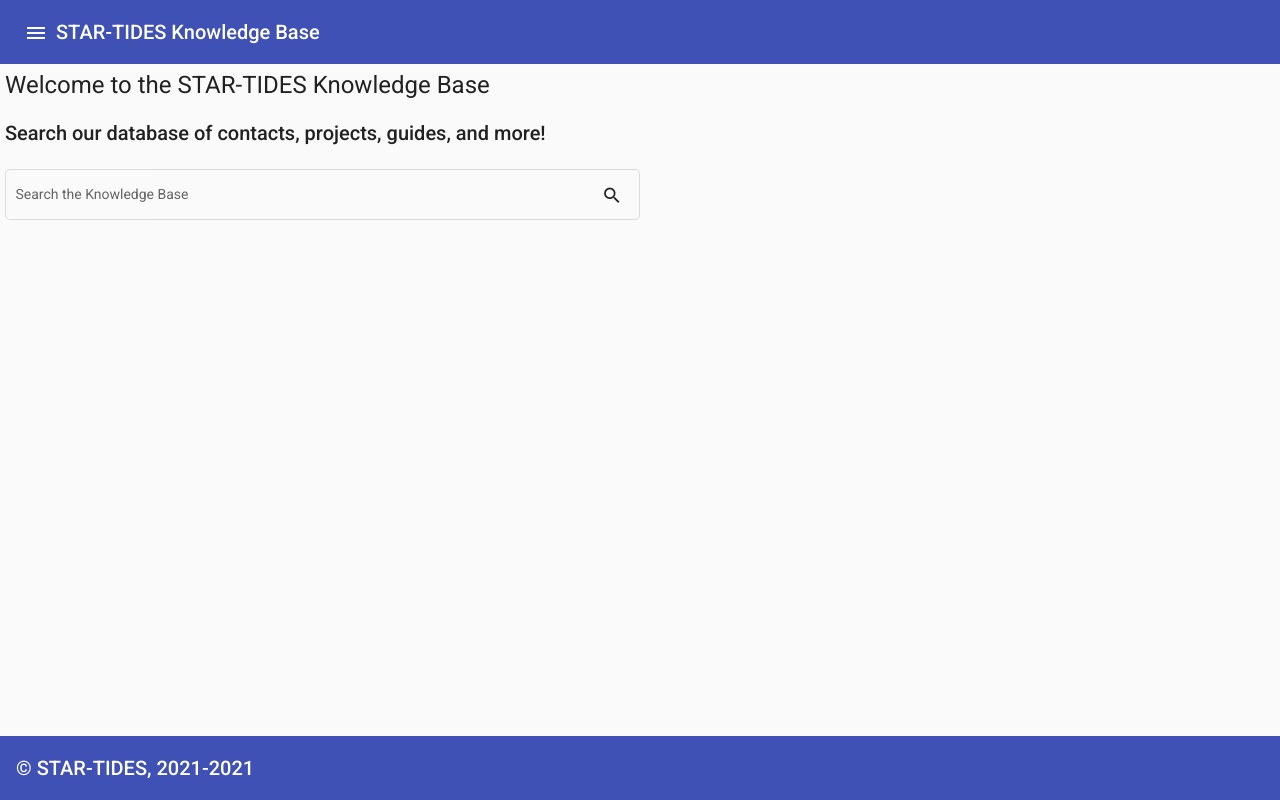
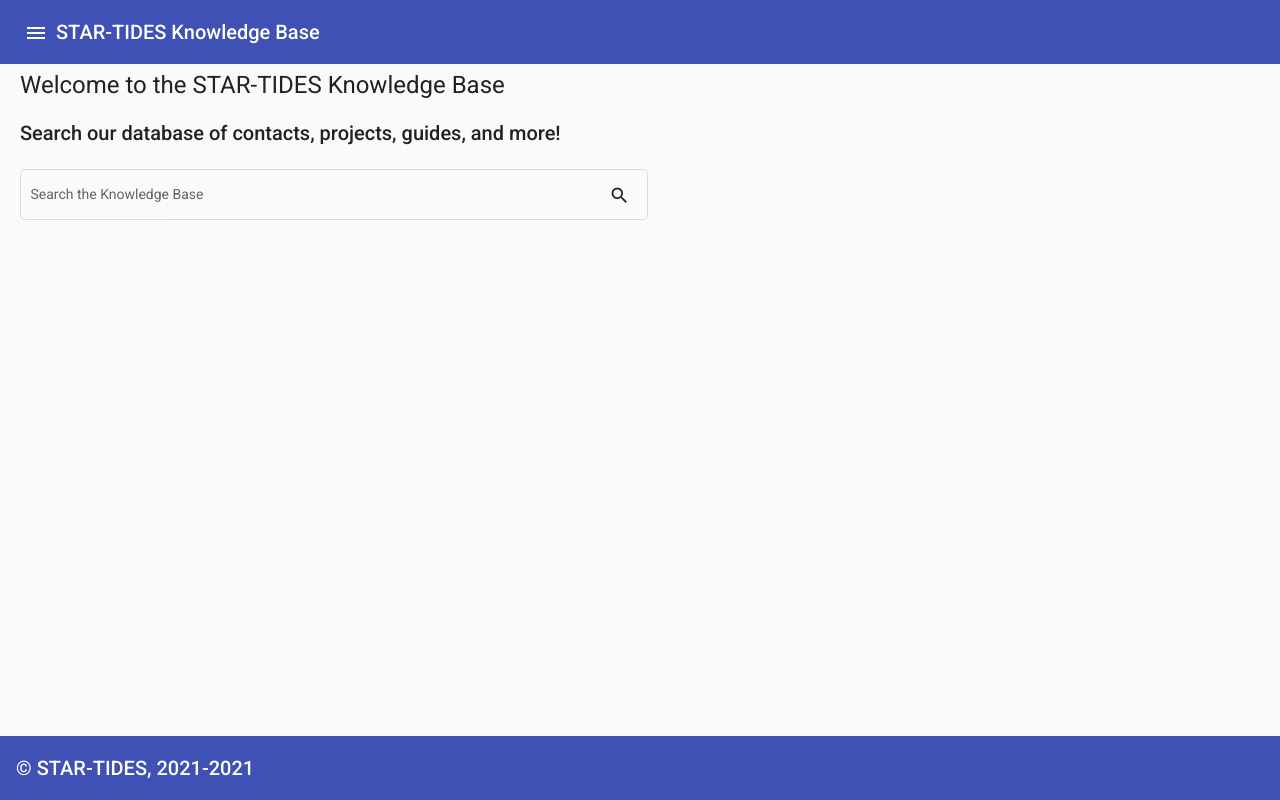
Before and after one commit to STAR-TIDES/kb, an Angular app in the folder frontend/star-tides/: page /home in a window 1280 px wide. Built offline with nearby package versions, Linux system fonts and the light colour scheme.

Commit message:
Add padding to main content.

```diff
--- a/frontend/star-tides/src/app/app.component.css
+++ b/frontend/star-tides/src/app/app.component.css
@@ -38,3 +38,8 @@
     text-decoration: none;
     color: white;
 }
+
+.main-content {
+    padding-left: 20px;
+    padding-right: 5px;
+}
```
